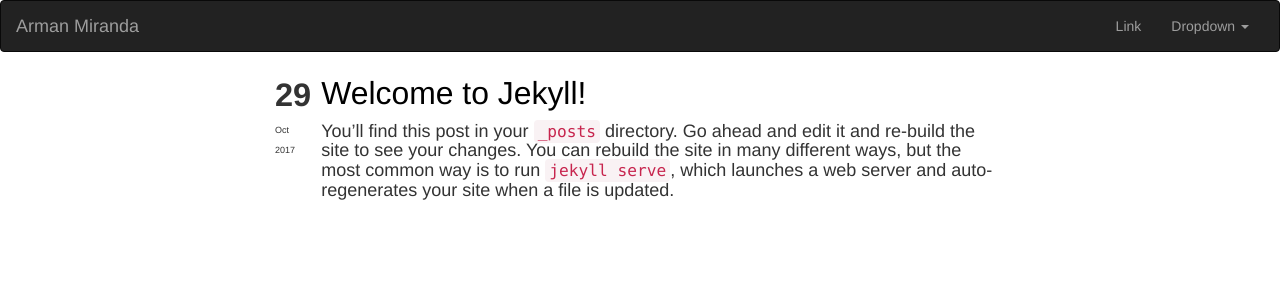
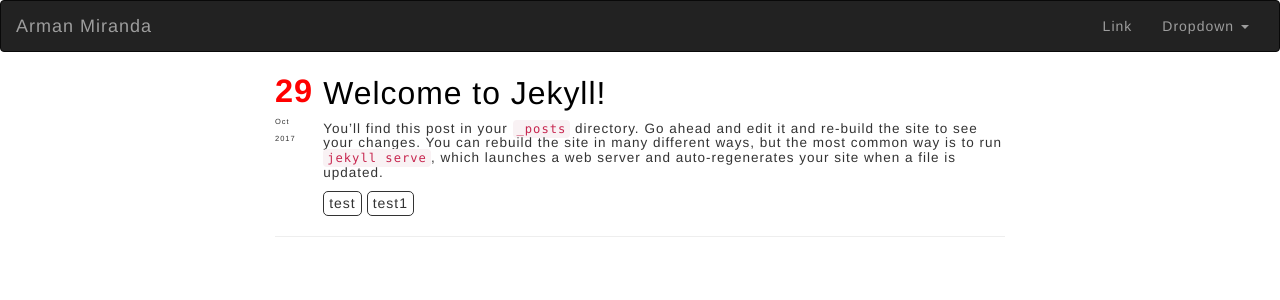
Before and after one commit to armanmiranda/armanmiranda.github.io, a Jekyll site: the page built from index.md, in a window 1280 px wide. Shown: the top 300 px of the page. Built offline with Jekyll 4.4.1, drawn with Linux system fonts in a browser that asks for light colours.

Commit message:
add further adjustments to the index page design

```diff
--- a/_includes/posts_list.html
+++ b/_includes/posts_list.html
@@ -17,6 +17,12 @@
       <h4>
         {{ post.excerpt }}
       </h4>
+      {% for category in post.categories %}
+        <div class="categories">
+          {{ category }}
+        </div>
+      {% endfor %}
     </div>
   </div>
+  <hr/>
 {% endfor %}
--- a/_posts/2017-10-29-welcome-to-jekyll.markdown
+++ b/_posts/2017-10-29-welcome-to-jekyll.markdown
@@ -2,7 +2,7 @@
 layout: post
 title:  "Welcome to Jekyll!"
 date:   2017-10-29 14:21:29 +0800
-categories: jekyll update
+categories: [test, test1]
 ---
 You’ll find this post in your `_posts` directory. Go ahead and edit it and re-build the site to see your changes. You can rebuild the site in many different ways, but the most common way is to run `jekyll serve`, which launches a web server and auto-regenerates your site when a file is updated.
 
--- a/css/screen.scss
+++ b/css/screen.scss
@@ -2,16 +2,33 @@
 ---
 @import "bootstrap";
 
+body {
+  line-height: 1.2;
+  letter-spacing: 1px;
+
+  p {
+    font-size: 75%;
+  }
+}
+
 .date-big {
   font-size: 3.25rem;
   font-weight: 800;
+  color: red;
 }
 
 .date-small {
-  font-size: 0.900rem;
+  font-size: 0.750rem;
 }
 
 .post-urls {
   color: black;
   font-size: 3.19rem;
 }
+
+.categories {
+  display: inline-block;
+  border: solid 1px;
+  border-radius: 5px;
+  padding: 3px 5px 3px 5px;
+}
```
